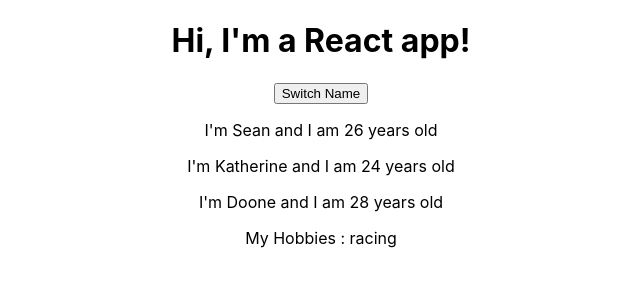
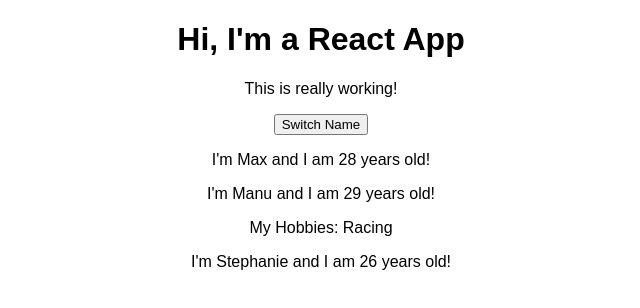
Before and after one commit to seanmcquaid/react-udemy-max, a React (Create React App) app: page / in a window 1280 px wide. Shown: the top 308 px of the page, without its empty margins (319-959 px from the left). Built offline with nearby package versions, Linux system fonts and the light colour scheme.

Commit message:
rewrote components without hooks

```diff
--- a/src/App.js
+++ b/src/App.js
@@ -1,42 +1,53 @@
-import React, {useState} from 'react';
+import React, { Component } from 'react';
 import './App.css';
-import Person from "./Person/Person"
+import Person from './Person/Person';
 
-const app = props => {
-    const [personsState, setPersonsState] = useState({
-      persons : [
-        {name: "Sean", age: 26},
-        {name: "Katherine", age: 24},
-        {name: "Doone", age: 28},
-      ],
-      otherState : "some other value"
+class App extends Component {
+  state = {
+    persons: [
+      { name: 'Max', age: 28 },
+      { name: 'Manu', age: 29 },
+      { name: 'Stephanie', age: 26 }
+    ],
+    otherState: 'some other value'
+  };
+
+  switchNameHandler = () => {
+    // console.log('Was clicked!');
+    // DON'T DO THIS: this.state.persons[0].name = 'Maximilian';
+    this.setState({
+      persons: [
+        { name: 'Maximilian', age: 28 },
+        { name: 'Manu', age: 29 },
+        { name: 'Stephanie', age: 27 }
+      ]
     });
+  };
 
-    const [otherState, setOtherState] = useState("Hello there")
-
-    const switchNameHandler = ()=>{
-      // console.log("CLICKED")
-      setPersonsState({
-        persons : [
-          {name: "Seanathon", age: 26},
-          {name: "Katherineeeee", age: 24},
-          {name: "Doonezzzz", age: 28},
-        ],
-        otherState : personsState.otherState
-      })
-    }
-
+  render() {
     return (
       <div className="App">
-        <h1>Hi, I'm a React app!</h1>
-        <button onClick={switchNameHandler}>Switch Name</button>
-        <Person name={personsState.persons[0].name} age={personsState.persons[0].age}/>
-        <Person name={personsState.persons[1].name} age={personsState.persons[1].age}/>
-        <Person name={personsState.persons[2].name} age={personsState.persons[2].age}>
-          My Hobbies : racing
+        <h1>Hi, I'm a React App</h1>
+        <p>This is really working!</p>
+        <button onClick={this.switchNameHandler}>Switch Name</button>
+        <Person
+          name={this.state.persons[0].name}
+          age={this.state.persons[0].age}
+        />
+        <Person
+          name={this.state.persons[1].name}
+          age={this.state.persons[1].age}
+        >
+          My Hobbies: Racing
         </Person>
+        <Person
+          name={this.state.persons[2].name}
+          age={this.state.persons[2].age}
+        />
       </div>
     );
+    // return React.createElement('div', {className: 'App'}, React.createElement('h1', null, 'Does this work now?'));
+  }
 }
 
-export default app;
+export default App;
--- a/src/Person/Person.js
+++ b/src/Person/Person.js
@@ -1,9 +1,9 @@
-import React from "react";
+import React from 'react';
 
-const person = (props) => {
+const person = ( props ) => {
     return (
         <div>
-            <p>I'm {props.name} and I am {props.age} years old</p>
+            <p>I'm {props.name} and I am {props.age} years old!</p>
             <p>{props.children}</p>
         </div>
     )
--- a/src/index.css
+++ b/src/index.css
@@ -1,14 +1,5 @@
 body {
   margin: 0;
   padding: 0;
-  font-family: -apple-system, BlinkMacSystemFont, "Segoe UI", "Roboto", "Oxygen",
-    "Ubuntu", "Cantarell", "Fira Sans", "Droid Sans", "Helvetica Neue",
-    sans-serif;
-  -webkit-font-smoothing: antialiased;
-  -moz-osx-font-smoothing: grayscale;
+  font-family: sans-serif;
 }
-
-code {
-  font-family: source-code-pro, Menlo, Monaco, Consolas, "Courier New",
-    monospace;
-}
--- a/src/index.js
+++ b/src/index.js
@@ -2,11 +2,7 @@ import React from 'react';
 import ReactDOM from 'react-dom';
 import './index.css';
 import App from './App';
-import * as serviceWorker from './serviceWorker';
+import registerServiceWorker from './registerServiceWorker';
 
-ReactDOM.render(
-    <App />,
-    document.getElementById('root')
-);
-
-serviceWorker.unregister();
+ReactDOM.render(<App />, document.getElementById('root'));
+registerServiceWorker();
--- /dev/null
+++ b/src/registerServiceWorker.js
@@ -0,0 +1,108 @@
+// In production, we register a service worker to serve assets from local cache.
+
+// This lets the app load faster on subsequent visits in production, and gives
+// it offline capabilities. However, it also means that developers (and users)
+// will only see deployed updates on the "N+1" visit to a page, since previously
+// cached resources are updated in the background.
+
+// To learn more about the benefits of this model, read https://goo.gl/KwvDNy.
+// This link also includes instructions on opting out of this behavior.
+
+const isLocalhost = Boolean(
+  window.location.hostname === 'localhost' ||
+    // [::1] is the IPv6 localhost address.
+    window.location.hostname === '[::1]' ||
+    // 127.0.0.1/8 is considered localhost for IPv4.
+    window.location.hostname.match(
+      /^127(?:\.(?:25[0-5]|2[0-4][0-9]|[01]?[0-9][0-9]?)){3}$/
+    )
+);
+
+export default function register() {
+  if (process.env.NODE_ENV === 'production' && 'serviceWorker' in navigator) {
+    // The URL constructor is available in all browsers that support SW.
+    const publicUrl = new URL(process.env.PUBLIC_URL, window.location);
+    if (publicUrl.origin !== window.location.origin) {
+      // Our service worker won't work if PUBLIC_URL is on a different origin
+      // from what our page is served on. This might happen if a CDN is used to
+      // serve assets; see https://github.com/facebookincubator/create-react-app/issues/2374
+      return;
+    }
+
+    window.addEventListener('load', () => {
+      const swUrl = `${process.env.PUBLIC_URL}/service-worker.js`;
+
+      if (!isLocalhost) {
+        // Is not local host. Just register service worker
+        registerValidSW(swUrl);
+      } else {
+        // This is running on localhost. Lets check if a service worker still exists or not.
+        checkValidServiceWorker(swUrl);
+      }
+    });
+  }
+}
+
+function registerValidSW(swUrl) {
+  navigator.serviceWorker
+    .register(swUrl)
+    .then(registration => {
+      registration.onupdatefound = () => {
+        const installingWorker = registration.installing;
+        installingWorker.onstatechange = () => {
+          if (installingWorker.state === 'installed') {
+            if (navigator.serviceWorker.controller) {
+              // At this point, the old content will have been purged and
+              // the fresh content will have been added to the cache.
+              // It's the perfect time to display a "New content is
+              // available; please refresh." message in your web app.
+              console.log('New content is available; please refresh.');
+            } else {
+              // At this point, everything has been precached.
+              // It's the perfect time to display a
+              // "Content is cached for offline use." message.
+              console.log('Content is cached for offline use.');
+            }
+          }
+        };
+      };
+    })
+    .catch(error => {
+      console.error('Error during service worker registration:', error);
+    });
+}
+
+function checkValidServiceWorker(swUrl) {
+  // Check if the service worker can be found. If it can't reload the page.
+  fetch(swUrl)
+    .then(response => {
+      // Ensure service worker exists, and that we really are getting a JS file.
+      if (
+        response.status === 404 ||
+        response.headers.get('content-type').indexOf('javascript') === -1
+      ) {
+        // No service worker found. Probably a different app. Reload the page.
+        navigator.serviceWorker.ready.then(registration => {
+          registration.unregister().then(() => {
+            window.location.reload();
+          });
+        });
+      } else {
+        // Service worker found. Proceed as normal.
+        registerValidSW(swUrl);
+      }
+    })
+    .catch(() => {
+      console.log(
+        'No internet connection found. App is running in offline mode.'
+      );
+    });
+}
+
+export function unregister() {
+  if ('serviceWorker' in navigator) {
+    navigator.serviceWorker.ready.then(registration => {
+      registration.unregister();
+    });
+  }
+}
```
Also changed, not shown: 1 other file (tests, documents, lock files or other folders).
